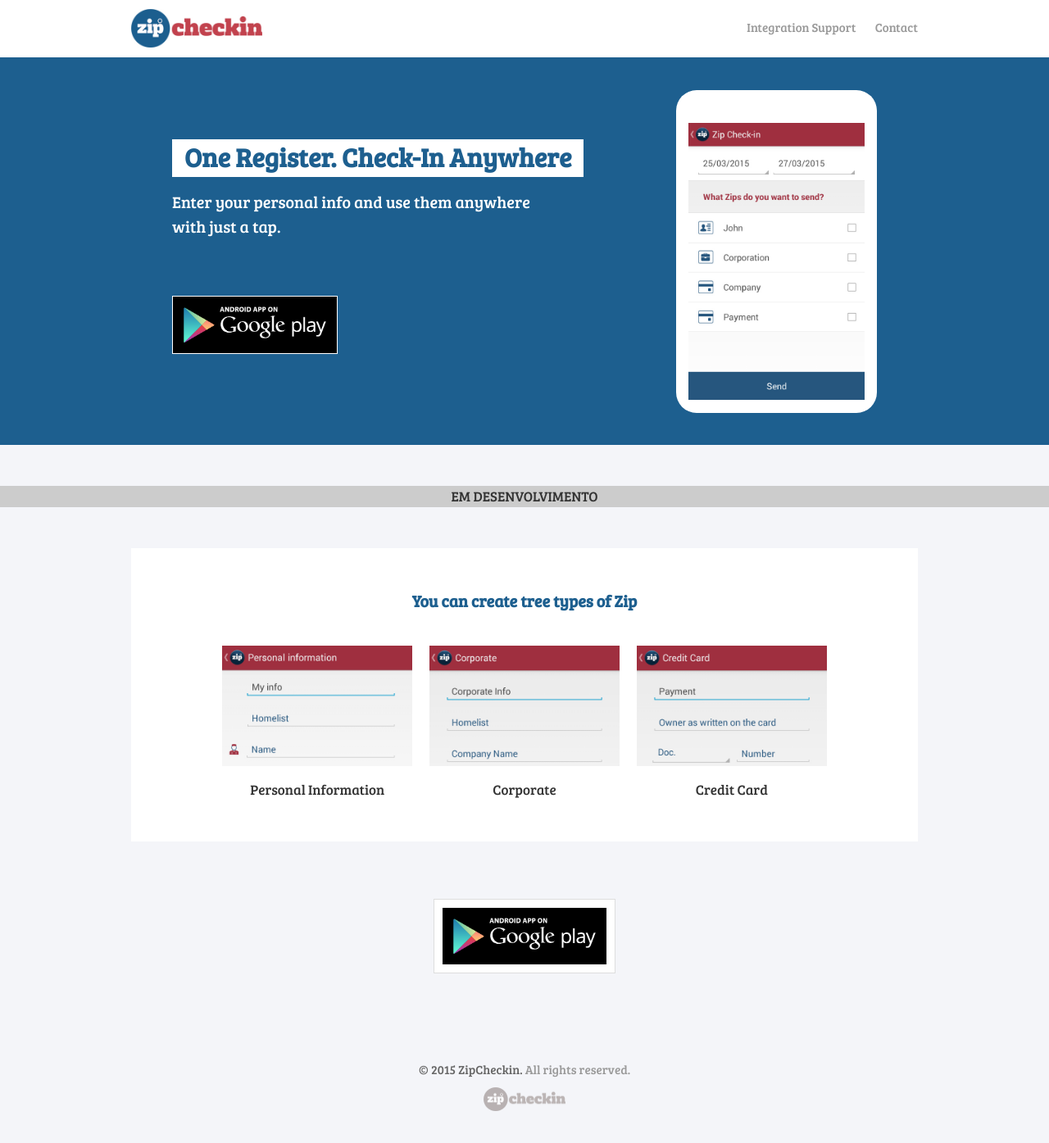
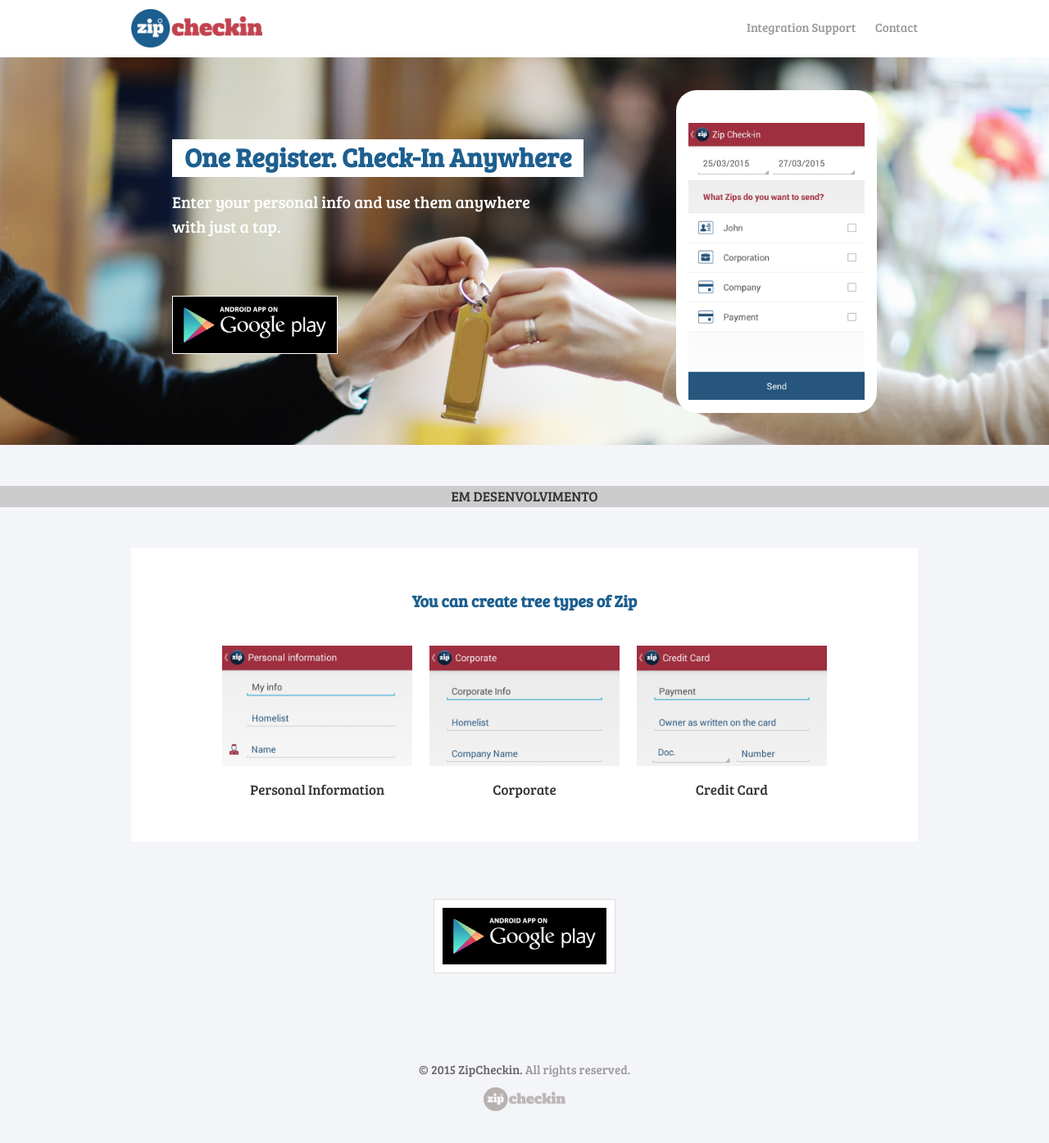
Before and after one commit to zipcheckin/zipcheckin.github.io, a Jekyll site: the page built from index.html, in a window 1280 px wide and 1400 px high. Shown: the top 1395 px of the window at 82% size. Built offline with Jekyll 4.4.1, drawn with Linux system fonts in a browser that asks for light colours; nearby versions of some CDN libraries.

Commit message:
Added banner bg

```diff
--- a/_sass/_layout.scss
+++ b/_sass/_layout.scss
@@ -55,6 +55,8 @@
 
 .banner {
   background: $brand-color;
+  background: url("/images/banner.jpg") center 0 no-repeat;
+  background-size: cover;
   height: 473px;
 
   .wrapper {
```
Also changed, not shown: images/banner.jpg (added).
